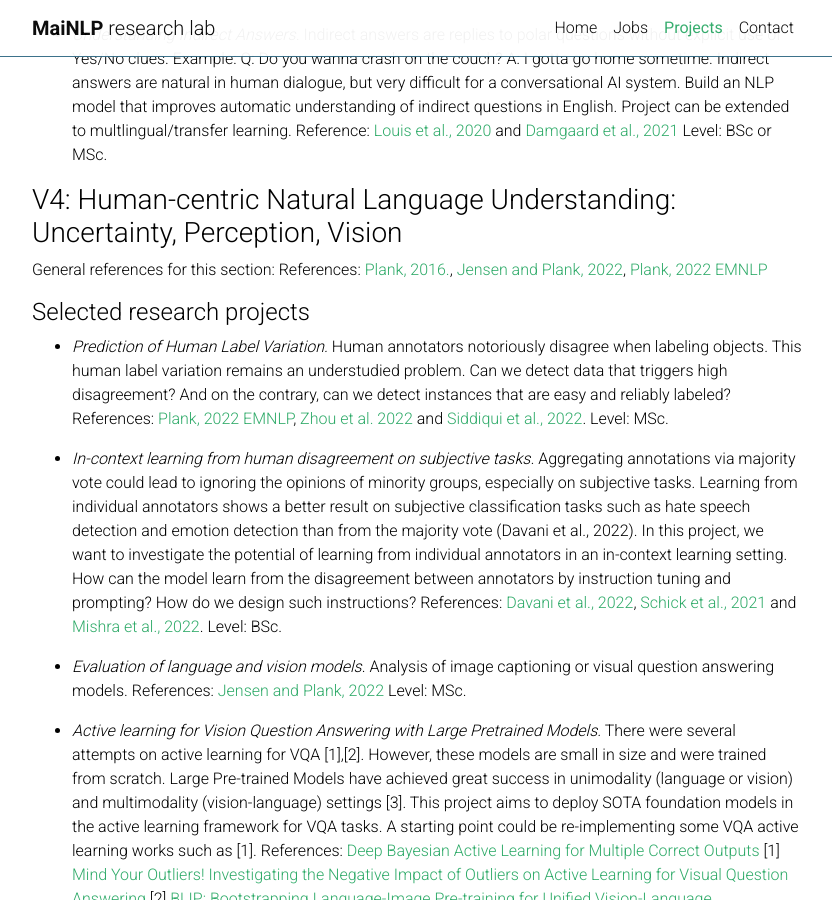
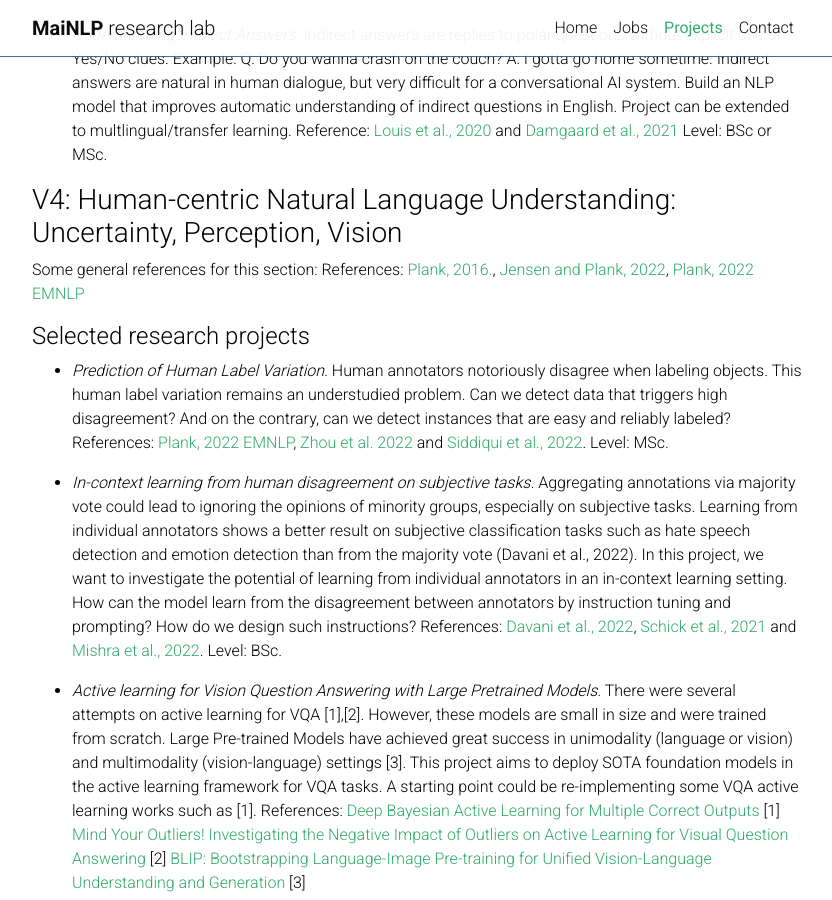
Before and after one commit to mainlp/mainlp.github.io, a Jekyll site: the page built from _pages/projects.md, in a window 1280 px wide and 900 px high, scrolled down 6138 px. Shown: the whole window, without its empty margins (223-1055 px from the left). Built offline with Jekyll 4.4.1, drawn with Linux system fonts in a browser that asks for light colours; emoji names are drawn with the system emoji font; comment, search, counter and statistics services are not loaded; a style sheet for code colours, icons or effects is not loaded.

Commit message:
Update projects.md

```diff
--- a/_pages/projects.md
+++ b/_pages/projects.md
@@ -152,7 +152,7 @@ questions in English. Project can be extended to multlingual/transfer learning.
 
 ### V4: Human-centric Natural Language Understanding: Uncertainty, Perception, Vision
 
-General references for this section:
+Some general references for this section:
 References: [Plank, 2016.](https://arxiv.org/abs/1608.07836), [Jensen and Plank, 2022](https://aclanthology.org/2022.lrec-1.161/), [Plank, 2022 EMNLP](https://arxiv.org/abs/2211.02570)
 
 #### Selected research projects
@@ -163,8 +163,6 @@ References: [Plank, 2016.](https://arxiv.org/abs/1608.07836), [Jensen and Plank,
 Aggregating annotations via majority vote could lead to ignoring the opinions of minority groups, especially on subjective tasks. Learning from individual annotators shows a better result on subjective classification tasks such as hate speech detection and emotion detection than from the majority vote (Davani et al., 2022). In this project, we want to investigate the potential of learning from individual annotators in an in-context learning setting. How can the model learn from the disagreement between annotators by instruction tuning and prompting? How do we design such instructions?
 References: [Davani et al., 2022](https://aclanthology.org/2022.tacl-1.6/), [Schick et al., 2021](https://arxiv.org/abs/2001.07676) and [Mishra et al., 2022](https://aclanthology.org/2022.acl-long.244.pdf). Level: BSc.
 
-
-- *Evaluation of language and vision models*. Analysis of image captioning or visual question answering models.  References: [Jensen and Plank, 2022](https://aclanthology.org/2022.lrec-1.161/) Level: MSc.
 
 - *Active learning for Vision Question Answering with Large Pretrained Models.*
 There were several attempts on active learning for VQA [1],[2]. However, these models are small in size and were trained from scratch. Large Pre-trained Models have achieved great success in unimodality (language or vision) and multimodality (vision-language) settings [3]. This project aims to deploy SOTA foundation models in the active learning framework for VQA tasks. A starting point could be re-implementing some VQA active learning works such as [1].
```
